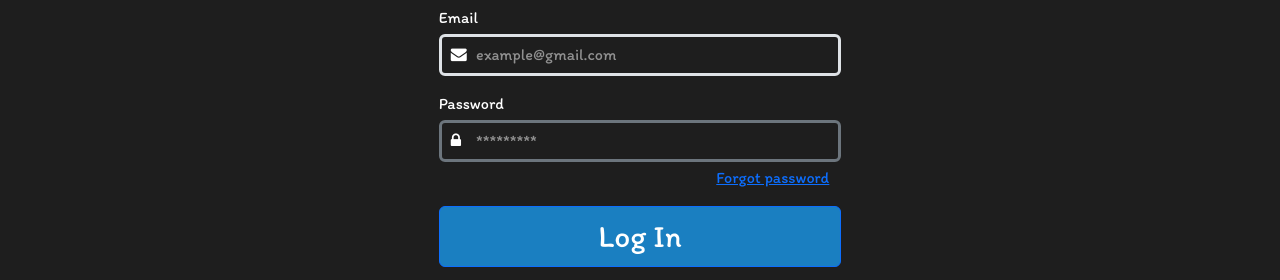
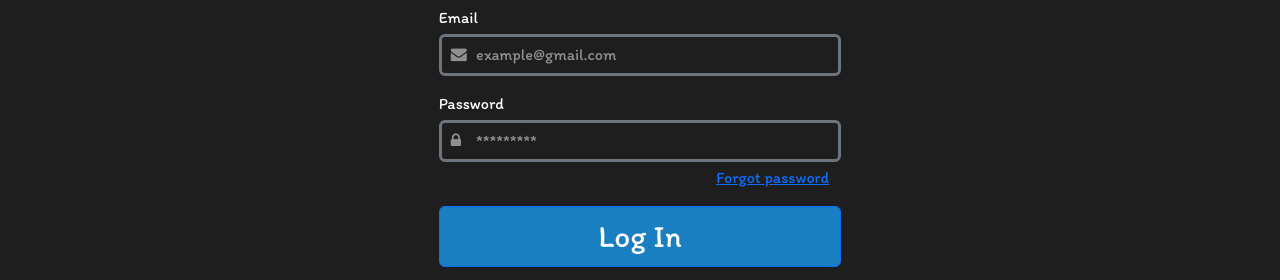
Before and after one commit to memarryen/log_in, a plain HTML site: page index.html in a window 1280 px wide. Shown: the part 220-500 px from the top of the page. Drawn offline with nearby package versions, Linux system fonts and the light colour scheme.

Commit message:
index.html

```diff
--- a/index.html
+++ b/index.html
@@ -19,8 +19,15 @@
             color: rgba(255, 255, 255, 0.51) !important;
             padding-left: 6% !important;
         }
+        ::placeholder:focus {
+            color: white !important;
+            padding-left: 0 !important;
+        }
         input:focus + i  {
             display: none;
+        }
+        input:focus  {
+            border-color: white !important;
         }
     </style>
 </head>
@@ -35,13 +42,13 @@
             <form class="col-12 text-white">
                 <div class="row mb-3 mt-5" style="position: relative;">
                     <label for="email" class="p-0">Email</label>
-                    <input type="email" id="email" placeholder="example@gmail.com" class="form-control mt-1 text-white border border-3" style="background-color: #1E1E1E;">
-                    <i class="fa fa-envelope" style="position: absolute; top: 57%;"></i>
+                    <input type="email" id="email" placeholder="example@gmail.com" class="form-control mt-1 text-white border border-3 border-secondary" style="background-color: #1E1E1E;">
+                    <i class="fa fa-envelope" style="position: absolute; top: 57%; color: rgba(255, 255, 255, 0.51);"></i>
                 </div>
                 <div class="row mb-1" style="position: relative;">
                     <label for="password" class="p-0">Password</label>
-                    <input type="password" id="password" placeholder="*********" class="form-control mt-1 text-white border border-3 border-secondary" style="background-color: #1E1E1E;">
-                    <i class="fa fa-lock" style="position: absolute; top: 57%"></i>
+                    <input type="password" id="password" placeholder="*********" class="form-control mt-1 text-white border border-3 border-secondary" style="background-color: #1E1E1E;;">
+                    <i class="fa fa-lock" style="position: absolute; top: 57%; color: rgba(255, 255, 255, 0.51);"></i>
                 </div>
                 <div class="col-12 d-flex justify-content-end mb-3">
                     <a href="#">Forgot password</a>
```
